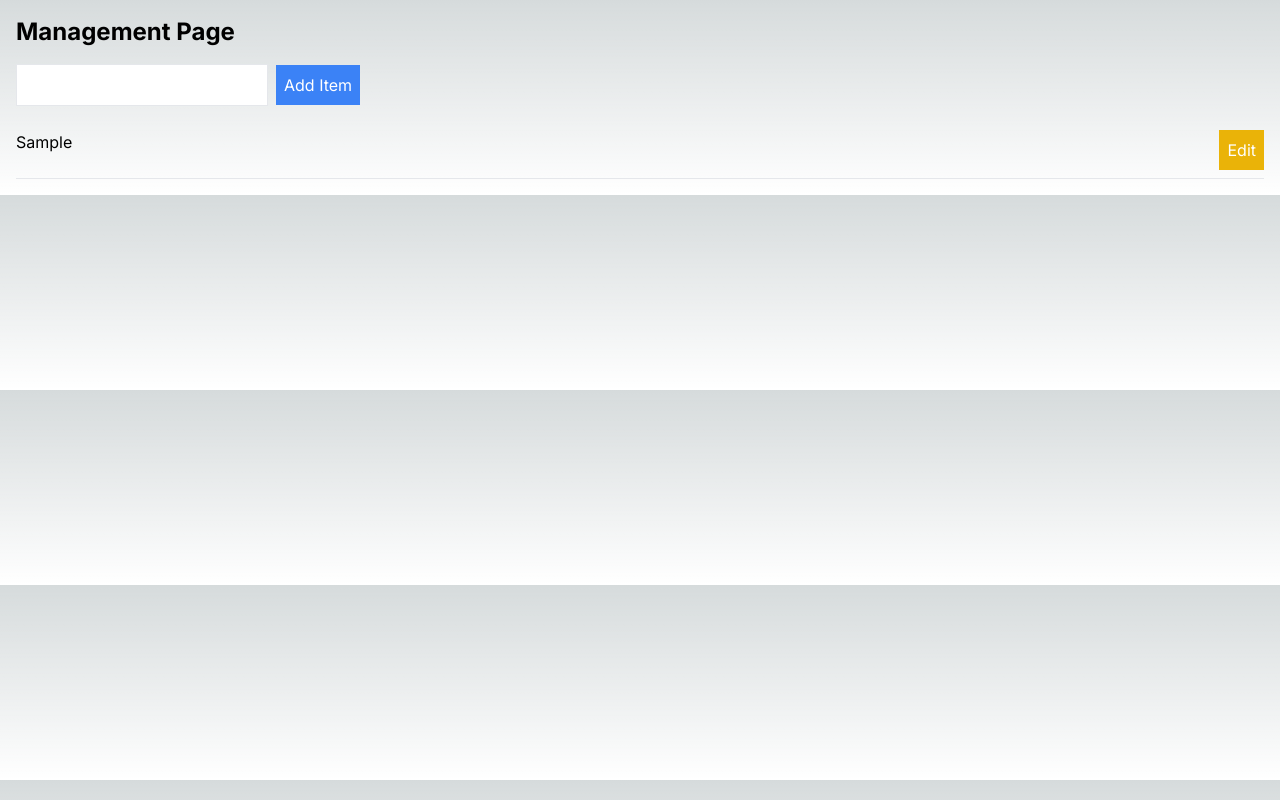
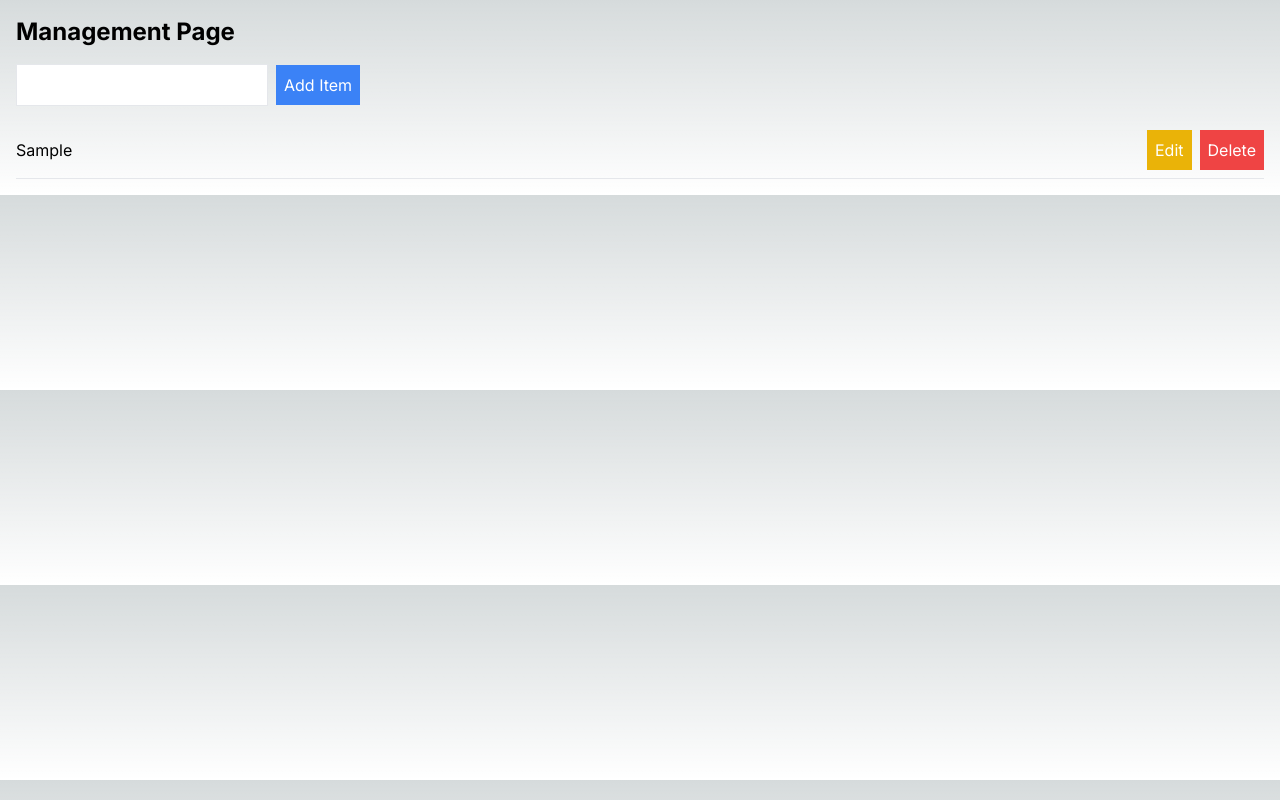
Before and after one commit to cjburn3/crud_application, a Next.js app: page /management in a window 1280 px wide. Both pictures are taken after typing "Sample" into the empty fields and a click on the button "Add Item". Built offline with nearby package versions, Linux system fonts and the light colour scheme.

Commit message:
updated files

```diff
--- a/src/app/management/page.jsx
+++ b/src/app/management/page.jsx
@@ -1,5 +1,5 @@
 "use client"
-import { useState } from "react";
+import { useState } from 'react';
 
 export default function Management() {
   const [items, setItems] = useState([]);
@@ -26,6 +26,11 @@ export default function Management() {
     setEditItem(items[index]);
   };
 
+  const deleteItem = (index) => {
+    const updatedItems = items.filter((_, i) => i !== index);
+    setItems(updatedItems);
+  };
+
   return (
     <div className="container mx-auto p-4">
       <h1 className="text-2xl font-bold mb-4">Management Page</h1>
@@ -40,7 +45,7 @@ export default function Management() {
       </div>
       <ul>
         {items.map((item, index) => (
-          <li key={index} className="border-b py-2 flex justify-between">
+          <li key={index} className="border-b py-2 flex justify-between items-center">
             {index === editIndex ? (
               <>
                 <input
@@ -54,7 +59,10 @@ export default function Management() {
             ) : (
               <>
                 <span>{item}</span>
-                <button onClick={() => startEditItem(index)} className="bg-yellow-500 text-white p-2">Edit</button>
+                <div>
+                  <button onClick={() => startEditItem(index)} className="bg-yellow-500 text-white p-2 mr-2">Edit</button>
+                  <button onClick={() => deleteItem(index)} className="bg-red-500 text-white p-2">Delete</button>
+                </div>
               </>
             )}
           </li>
```
Also changed, not shown: src/app/home/page.jsx (renamed from src/app/page.jsx).
